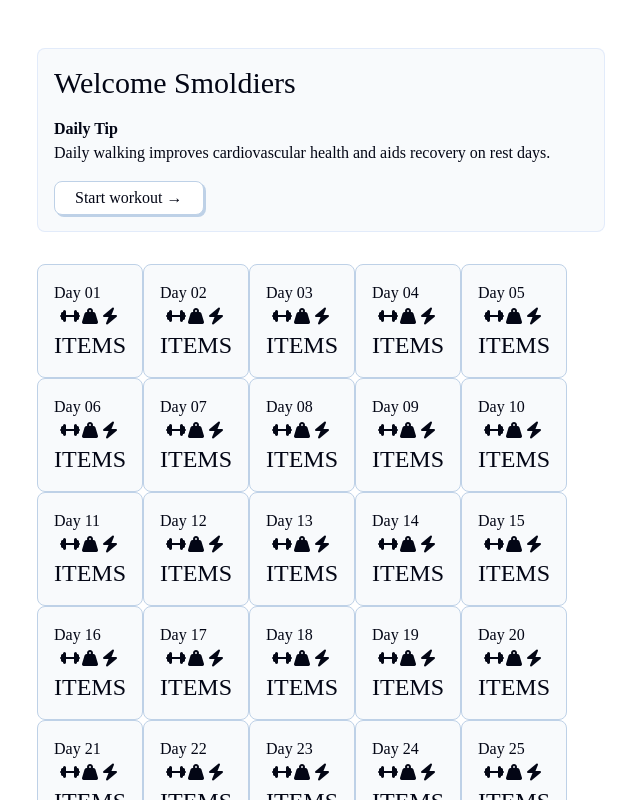
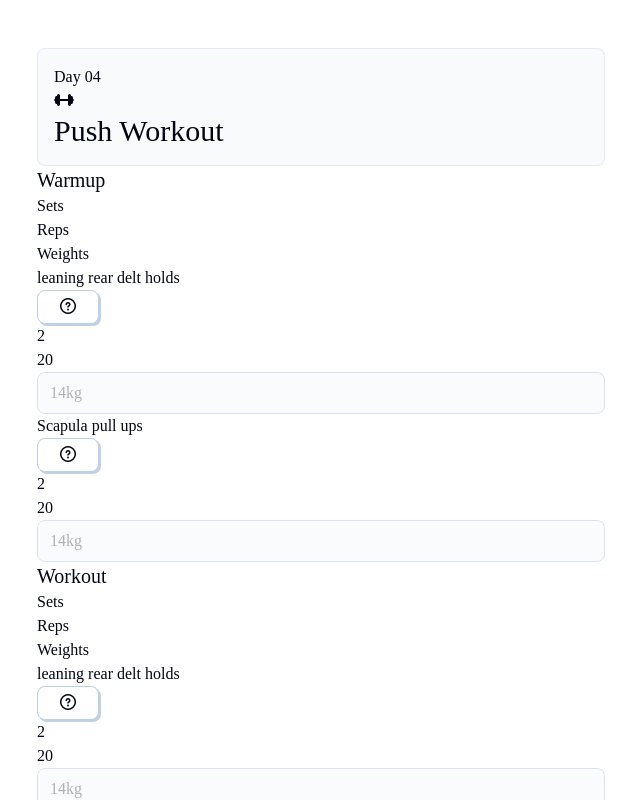
Before and after one commit to Hazerin/vue-fitness-app, a Vue app in the folder vue-fitness-app/: page / in a window 1280 px wide. Shown: the top 800 px of the page, without its empty margins (319-959 px from the left). Built offline with nearby package versions, Linux system fonts and the light colour scheme; a web font is replaced by a local one.

Commit message:
push pull legs

```diff
--- a/vue-fitness-app/src/App.vue
+++ b/vue-fitness-app/src/App.vue
@@ -4,7 +4,7 @@
     import Dashboard from './components/pages/Dashboard.vue';
     import Workout from './components/pages/Workout.vue';
 
-    const selectedDisplay = 2
+    const selectedDisplay = 3
 
 </script>
 
--- a/vue-fitness-app/src/components/Grid.vue
+++ b/vue-fitness-app/src/components/Grid.vue
@@ -10,15 +10,46 @@
         <button :key="workoutIdx" v-for="(workout, workoutIdx) in Object.keys(workoutProgram)" class="card-button plan-card" >
             <div>
                 <p>Day {{ workoutIdx < 9 ? "0" + (workoutIdx + 1) : workoutIdx + 1}}</p>
-                <i class="fa-solid fa-dumbbell"></i>
-                <i class="fa-solid fa-weight-hanging"></i>
-                <i class="fa-solid fa-bolt"></i>
+                <i class="fa-solid fa-dumbbell" v-if="workoutIdx % 3 == 0"></i>
+                <i class="fa-solid fa-weight-hanging" v-if="workoutIdx % 3 == 1"></i>
+                <i class="fa-solid fa-bolt" v-if="workoutIdx % 3 == 2"></i>
             </div>
-            <h3>ITEMS</h3>
+            <h3>{{ workoutTypes[workoutIdx % 3] }}</h3>
         </button>
     </section>
 </template>
 
 <style scoped>
+    #grid {
+        display: grid;
+        grid-template-columns: repeat(3, minmax(0, 1fr));
+        gap: 1rem;
+    }
+
+    #grid button {
+        width: 100%;
+    }
+
+    .plan-card {
+        display: flex;
+        flex-direction: column;
+    }
+
+    .plan-card div {
+        display: flex;
+        align-items: center;
+        justify-content: space-between;
+        gap: 0.5rem;
+    }
+
+    .plan-card div p {
+        text-align: left;
+    }
+
+    @media (min-width: 640px) {
+        #grid {
+            grid-template-columns: repeat(4,minmax(0, 1fr));
+        }
+    }
 
 </style>
--- a/vue-fitness-app/src/components/pages/Workout.vue
+++ b/vue-fitness-app/src/components/pages/Workout.vue
@@ -1,9 +1,52 @@
 <script setup>
-
+    import { workoutProgram } from '../../utils';
+    const selectedWorkout = 4
+    const {workout, warmup} = workoutProgram[selectedWorkout]
 </script>
 
 <template>
-
+    <section id="workout-card">
+        <div class="plan-card card">
+            <div class="plan-card-header">
+                <p>Day {{ selectedWorkout < 9 ? "0" + selectedWorkout : selectedWorkout}}</p>
+                <i class="fa-solid fa-dumbbell"></i>
+            </div>
+            <h2>{{ "Push" }} Workout</h2>
+        </div>
+        <div class="workout-grid">
+            <h4 class="grid-name">Warmup</h4>
+            <h6>Sets</h6>
+            <h6>Reps</h6>
+            <h6 class="grid-weights">Weights</h6>
+            <div class="workout-grid-row" v-for="(w, wIdx) in warmup" :key="wIdx">
+                <div class="grid-name">
+                    <p>{{ w.name }}</p>
+                    <button><i class="fa-regular fa-circle-question"></i></button>
+                </div>
+                <p>{{ w.sets }}</p>
+                <p>{{ w.reps }}</p>
+                <input class="grid-weights" placeholder="14kg" type="text" disabled>
+            </div>
+            <div class="workout-grid-line"></div>
+            <h4 class="grid-name">Workout</h4>
+            <h6>Sets</h6>
+            <h6>Reps</h6>
+            <h6 class="grid-weights">Weights</h6>
+            <div class="workout-grid-row" v-for="(w, wIdx) in warmup" :key="wIdx">
+                <div class="grid-name">
+                    <p>{{ w.name }}</p>
+                    <button><i class="fa-regular fa-circle-question"></i></button>
+                </div>
+                <p>{{ w.sets }}</p>
+                <p>{{ w.reps }}</p>
+                <input class="grid-weights" placeholder="14kg" type="text" disabled>
+            </div>
+        </div>
+        <div class="card">
+            <button>Save & Exit <i class="fa-solid fa-save"></i></button>
+            <button>Complete <i class="fa-solid fa-check"></i></button>
+        </div>
+    </section>
 </template>
 
 <style scoped>
```
